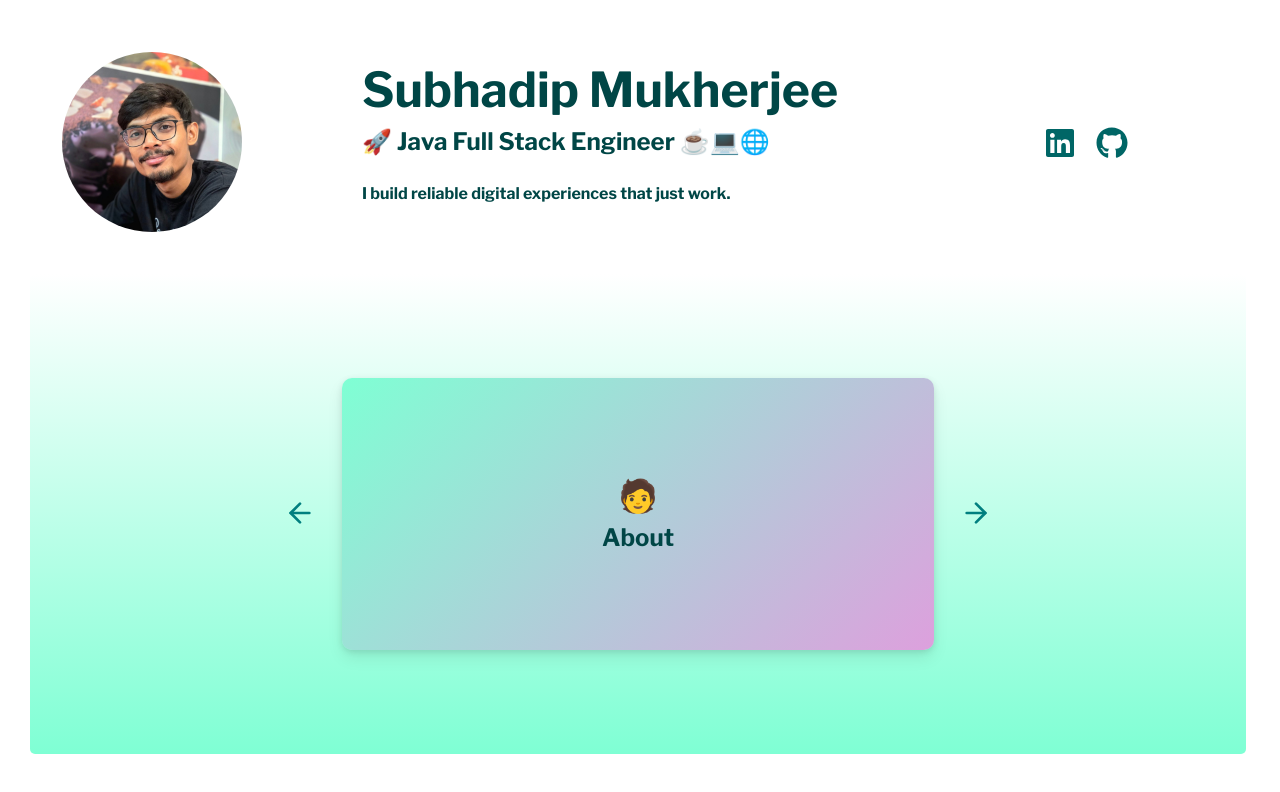
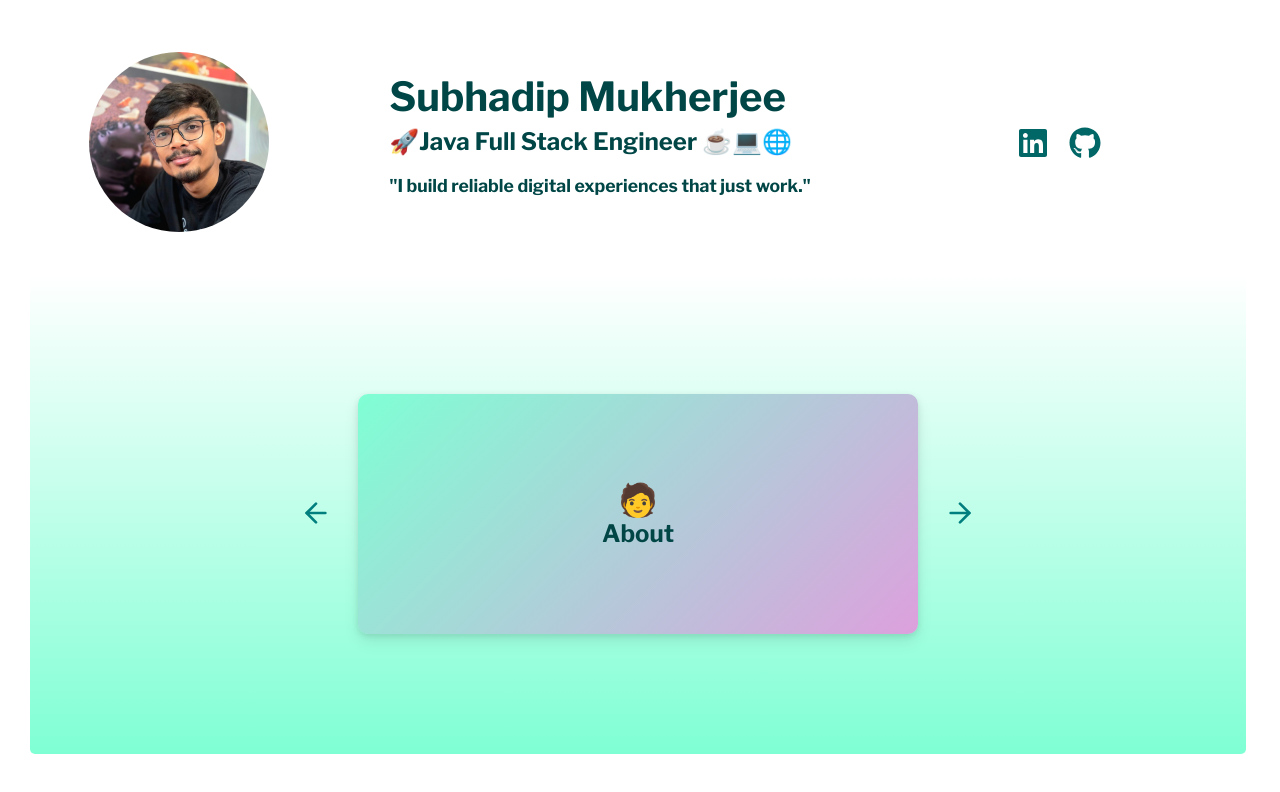
Before and after one commit to Subsdip/subc_portfolio, a React (Vite) app: page / in a window 1280 px wide. Shown: the top 792 px of the page. Built offline with nearby package versions, Linux system fonts and the light colour scheme.

Commit message:
changes done

```diff
--- a/src/component/Navbar/Navbar.css
+++ b/src/component/Navbar/Navbar.css
@@ -25,7 +25,7 @@
 }
 
 .main-flex-intro{
-    line-height: clamp(2rem, 4vw, 3.5rem);
+    line-height: 2.8rem;
 }
 
 @media (max-width: 800px) {
@@ -34,7 +34,7 @@
         flex-direction: column;
         align-items: center;
         justify-content: center;
-        line-height: clamp(2rem, 4vw, 3.5rem);
+        line-height: 1.2;
     }
 }
 
--- a/src/component/Navbar/Navbar.tsx
+++ b/src/component/Navbar/Navbar.tsx
@@ -33,9 +33,9 @@ const Navbar: React.FC = () => {
             <div className="main-flex-navbar">
                 <Circle src={Profilepic}/>
                 <div className="main-flex-intro">
-                    <h1 style={{ fontSize: "clamp(1rem, 4vw, 3rem)" }}>Subhadip Mukherjee</h1>
-                    <h2 style={{ fontSize: "clamp(.5rem, 3vw, 1.5rem)" }}>🚀 Java Full Stack Engineer ☕💻🌐</h2>
-                    <h5 style={{ fontSize: "clamp(.1rem, 2vw, 1rem)" }}>I build reliable digital experiences that just work.</h5>
+                    <h1 style={{fontSize: "2.5rem"}}>Subhadip Mukherjee</h1>
+                    <h2 style={{fontSize: "1.5rem"}}>🚀Java Full Stack Engineer ☕💻🌐</h2>
+                    <h5 style={{fontSize: "1.1rem"}}>"I build reliable digital experiences that just work."</h5>
                 </div>
                 <div className="main-flex-icons">
                         <a
--- a/src/index.css
+++ b/src/index.css
@@ -3,16 +3,17 @@
 *{
   margin: 0;
   padding: 0;
+  box-sizing: border-box;
 }
 
 :root {
   font-family: "Libre Franklin", sans-serif;
   font-optical-sizing: auto;
-  line-height: 1.5;
   font-weight: 400;
 
   color: #004646;
 
+  font-size: 16px;
   font-synthesis: none;
   text-rendering: optimizeLegibility;
   -webkit-font-smoothing: antialiased;
```
